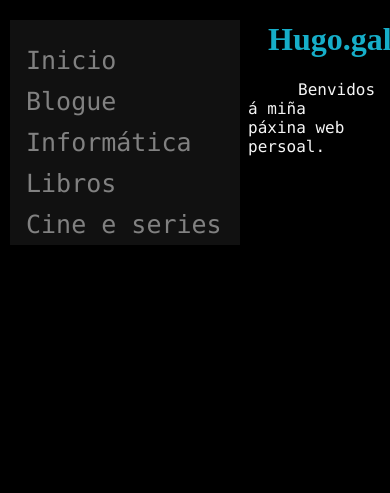
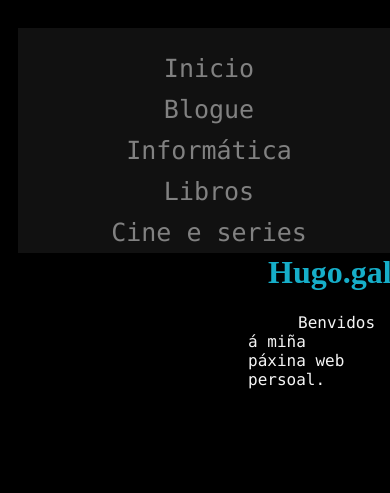
Before and after one commit to spukes/spukes.github.io, a PHP site: page /index.html in a window 390 px wide. Shown: the top 493 px of the page. Run offline with PHP 8.4, Linux system fonts and the light colour scheme.

Commit message:
sidenav v1

```diff
--- a/style.css
+++ b/style.css
@@ -127,3 +127,20 @@ article{
   .sidenav {padding-top: 15px;}
   .sidenav a {font-size: 18px;}
 }
+
+@media screen and (max-width: 700px) {
+  .sidenav {
+    width: 100%;
+    height: auto;
+    position: relative;
+  }
+  .sidenav a {float: left;}
+  div.content {margin-left: 0;}
+}
+
+@media screen and (max-width: 400px) {
+  .sidenav a {
+    text-align: center;
+    float: none;
+  }
+}
```
